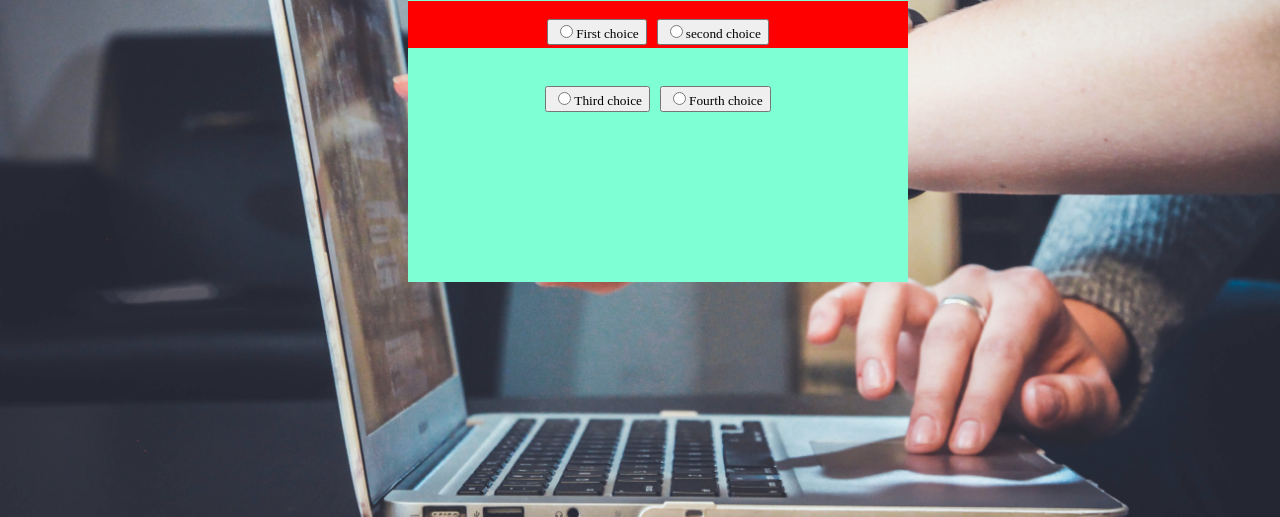
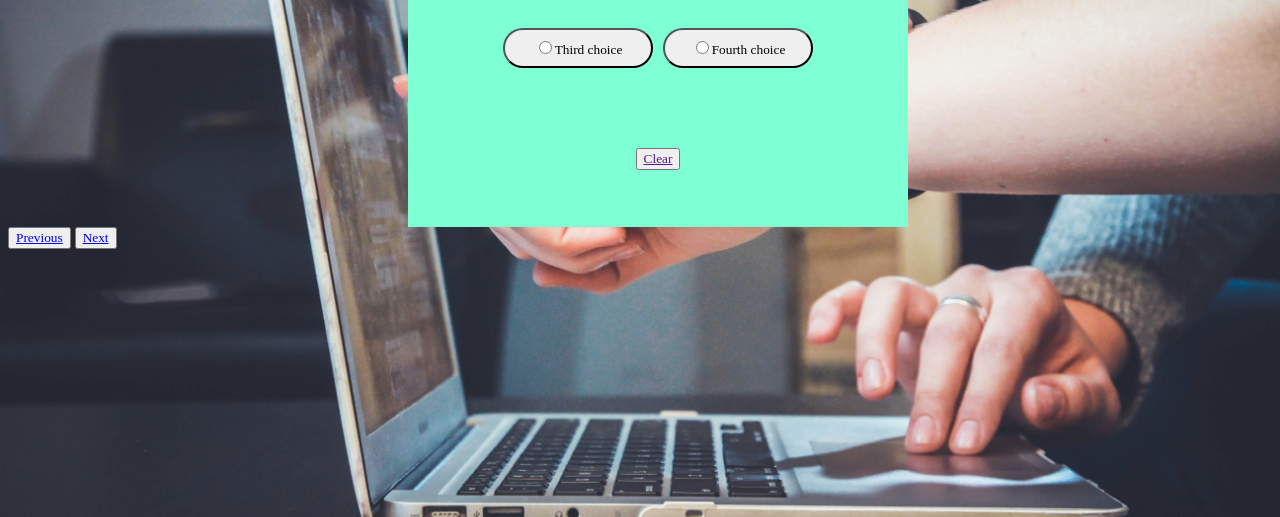
Before and after one commit to Maureen0007/Student-questionnaire-website, a plain HTML site: page asset/html files/next1.html in a window 1280 px wide. Shown: the part 283-800 px from the top of the page. Drawn offline with Linux system fonts and the light colour scheme.

Commit message:
add new html file

```diff
--- a/asset/css/style.css
+++ b/asset/css/style.css
@@ -44,12 +44,21 @@
         width: 500px;
         height: 400px;
         margin-left: 400px;
-        margin-top: 15%;
+        margin-top: 10%;
     }
-    .choice1{
-        background-color: red;
 
-    }
     .choice2{
         margin-top: 20px;
     }
+    .buttn1{
+        width: 150px;
+        height: 40px;
+        border-radius: 20px;
+    }
+    .buttn1:hover{
+        background-color: blueviolet;
+    }
+    #btn2{
+      margin-top: 80px;
+
+    }
--- a/asset/html files/next1.html
+++ b/asset/html files/next1.html
@@ -14,12 +14,19 @@
        </div>
        <div class="choice1">
         <button class="buttn1"><input id="" name="" type="radio" value="">First choice</input></button>
-        <button class="buttn2"><input id="" name="" type="radio" value="">second choice</input></button>
+        <button class="buttn1"><input id="" name="" type="radio" value="">second choice</input></button>
        </div>
        <div class="choice2">
-        <button class="buttn3"><input id="" name="" type="radio" value="">Third choice</input></button>
-        <button class="buttn4"><input id="" name="" type="radio" value="">Fourth choice</input></button>
+        <button class="buttn1"><input id="" name="" type="radio" value="">Third choice</input></button>
+        <button class="buttn1"><input id="" name="" type="radio" value="">Fourth choice</input></button>
+       <div class="btn2">
+        <button id="btn2"><a href="">Clear</button></a>
        </div>
-   </div>
+       </div>
+    </div>
+    <div class="navbtn">
+        <button id="submit1"><a href="/index.html">Previous</button></a>
+        <button id="submit2"><a href="/asset/html files/next2.html">Next</button></a>
+       </div>
 </body>
 </html>
```
Also changed, not shown: asset/html files/next2.html (added).
